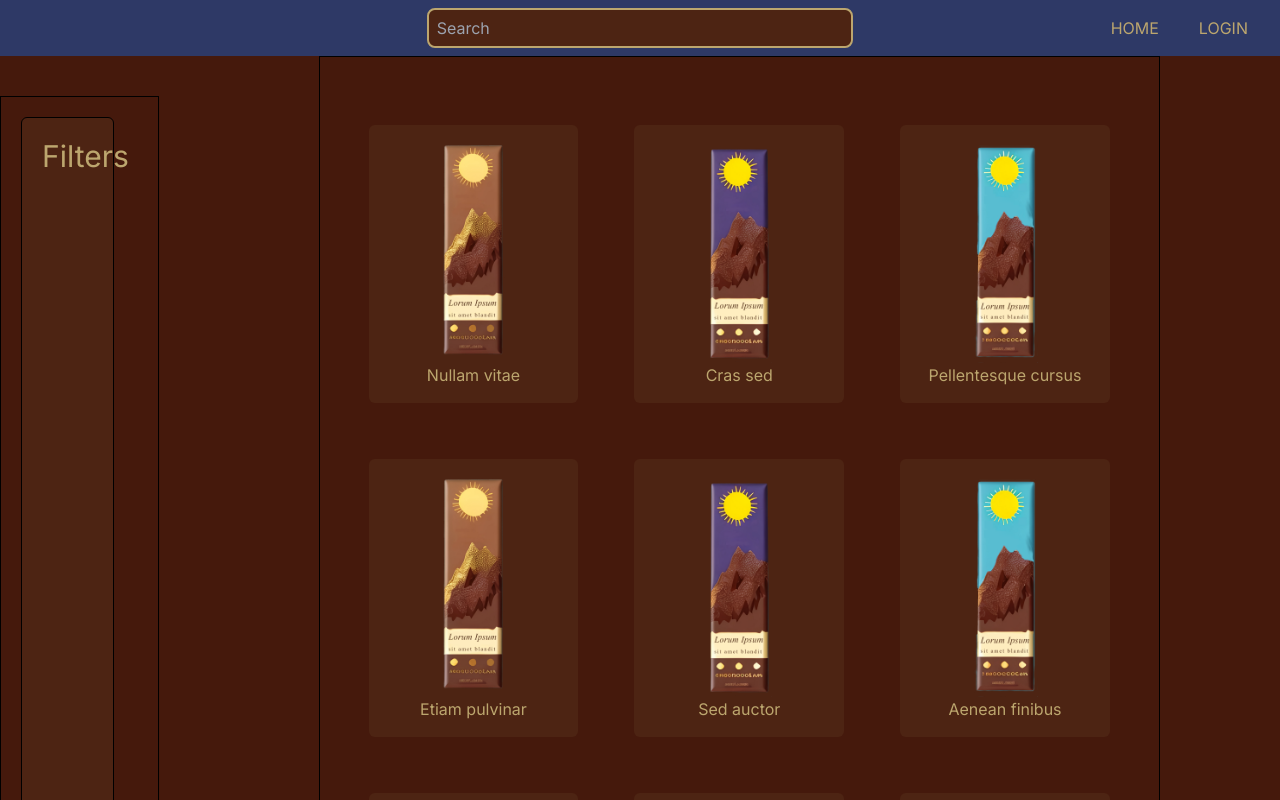
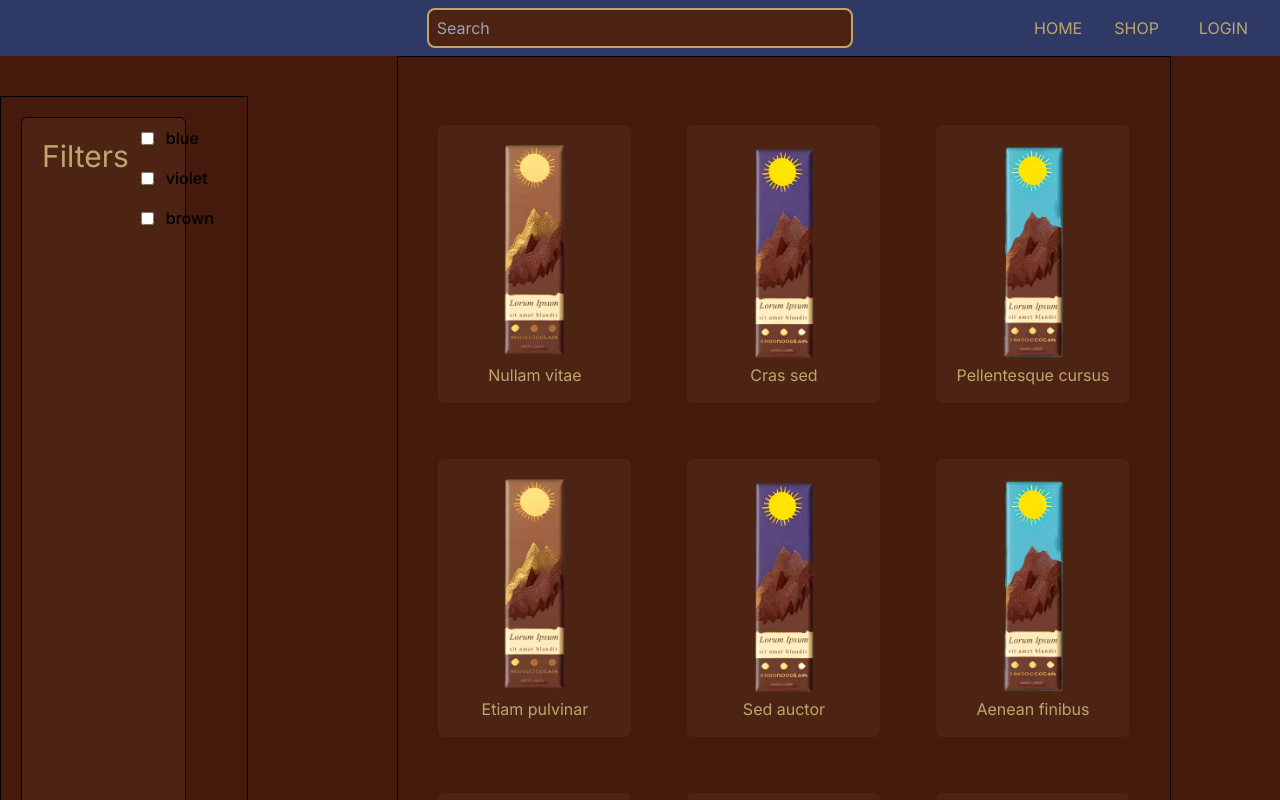
Before and after one commit to Kadgar782/ChocolateLanding, a Next.js app: page /shop in a window 1280 px wide. Shown: the top 800 px of the page. Built offline with nearby package versions, Linux system fonts and the light colour scheme.

Commit message:
Added Redux with provider

```diff
--- a/app/components/carousel.tsx
+++ b/app/components/carousel.tsx
@@ -3,23 +3,17 @@
 import { ArrowBigLeft, ArrowBigRight } from "lucide-react";
 import { Swiper, SwiperSlide } from "swiper/react";
 import { Navigation, Scrollbar } from "swiper/modules";
+import { selectProducts } from "../../lib/features/productsSlice";
+import { useSelector } from "react-redux";
 import "./css/carousel.css";
 import "swiper/css";
 import "swiper/css/scrollbar";
 import { useEffect, useState } from "react";
 
-export interface SingleProduct {
-  image: string;
-  name: string;
-  id: number;
-}
+export function ProductCarousel() {
+  const [productsPerPage, setProductsPerPage] = useState<number>(5);
 
-export type Products = SingleProduct[];
-
-type Function = { products: Products };
-
-export function ProductCarousel({ products }: Function) {
-  const [productsPerPage, setProductsPerPage] = useState<number>(5);
+  const products = useSelector(selectProducts);
   useEffect(() => {
     //if a user visited the site from a phone, then he will have fewer products displayed per page, but there will be more pages
     const productsPerPage = window.innerWidth >= 768 ? 5 : 2;
@@ -52,7 +46,7 @@ export function ProductCarousel({ products }: Function) {
           loop={true}
           modules={[Navigation, Scrollbar]}
         >
-          {products.map(({ image, name, id }, index) => (
+          {products.products.map(({ image, name, id }, index) => (
             <SwiperSlide key={id}>
               <section
                 className=" img-slider-card flex h-max flex-1 flex-col items-center rounded-md bg-primary  p-4 text-center "
--- a/app/layout.tsx
+++ b/app/layout.tsx
@@ -2,6 +2,7 @@ import "./globals.css";
 import type { Metadata } from "next";
 import { Inter } from "next/font/google";
 import Link from "next/link";
+import StoreProvider from "./storeProvider";
 
 const inter = Inter({ subsets: ["latin"] });
 
@@ -16,6 +17,7 @@ export default function RootLayout({
   children: React.ReactNode;
 }) {
   return (
+    <StoreProvider>
       <html lang="en">
         <body className={inter.className}>
           <section className="flex h-14 flex-row content-center ">
@@ -32,6 +34,9 @@ export default function RootLayout({
                 <Link className="pr-8" href="/">
                   HOME
                 </Link>
+                <Link className="pr-8" href="/shop">
+                  SHOP
+                </Link>
                 <Link className="px-2 pr-8" href="/login">
                   LOGIN
                 </Link>
@@ -41,5 +46,6 @@ export default function RootLayout({
           {children}
         </body>
       </html>
+    </StoreProvider>
   );
 }
--- a/app/shop/page.tsx
+++ b/app/shop/page.tsx
@@ -1,39 +1,85 @@
 "use client";
 
-import { Products } from "@/components/carousel";
+import { Products } from "../../lib/features/productsSlice";
 import { useState } from "react";
-import type { InputProps } from "@material-tailwind/react";
+import {
+  Checkbox,
+  Card,
+  List,
+  ListItem,
+  ListItemPrefix,
+  Typography,
+} from "@material-tailwind/react";
+import { useSelector } from "react-redux";
+import { useAppSelector } from "../../lib/hooks";
+import { selectProducts } from "../../lib/features/productsSlice";
 
 export default function Home() {
-  const products: Products = [
-    { image: "/img/Brown.png", name: "Nullam vitae ", id: 1 },
-    { image: "/img/Violet.png", name: "Cras sed", id: 2 },
-    { image: "/img/Blue.png", name: "Pellentesque cursus", id: 3 },
-    { image: "/img/Brown.png", name: "Etiam pulvinar", id: 4 },
-    { image: "/img/Violet.png", name: "Sed auctor", id: 5 },
-    { image: "/img/Blue.png", name: "Aenean finibus", id: 6 },
-    { image: "/img/Brown.png", name: "Curabitur vestibulum", id: 7 },
-    { image: "/img/Violet.png", name: "Duis vestibulum", id: 8 },
-    { image: "/img/Blue.png", name: "Suspendisse", id: 9 },
-    { image: "/img/Brown.png", name: "Aliquam fermentum", id: 10 },
-  ];
+  type filterSelections = string[] | string;
+
+  const categories: string[] = ["blue", "violet", "brown"];
 
   const filteredProducts: Products = [];
   const [query, setQuery] = useState<string>("");
-  const [color, setColor] = useState<string>("");
+  const [categoryFilters, setcategoryFilters] = useState<Set<filterSelections>>(
+    new Set(),
+  );
   const [filteredBy, setFilteredBy] = useState<string>("popularity");
+
+  const products = useAppSelector(selectProducts);
+
+  function updateFilters(checked: boolean, categoryFilter: filterSelections) {
+    if (checked)
+      setcategoryFilters((prev) => new Set(prev).add(categoryFilter));
+    else
+      setcategoryFilters((prev) => {
+        const next = new Set(prev);
+        next.delete(categoryFilter);
+        return next;
+      });
+  }
 
   return (
     <section className="wholePage flex min-h-screen w-full justify-end bg-background">
       <aside className="mt-10 flex w-1/5 border p-5">
         <section className=" filters flex w-4/5 justify-start rounded-md border bg-primary">
           <h1 className="pl-5 pt-5 text-3xl text-text">Filters</h1>
+          <Card>
+            <List>
+              {categories.map((elm, index) => {
+                return (
+                  <ListItem className="p-0" key={index}>
+                    <label
+                      htmlFor="vertical-list-react"
+                      className="flex w-full cursor-pointer items-center px-3 py-2"
+                    >
+                      <ListItemPrefix className="mr-3">
+                        <Checkbox
+                          id="vertical-list-react"
+                          ripple={false}
+                          crossOrigin=""
+                          className="hover:before:opacity-0"
+                          onChange={(e) => updateFilters(e.target.checked, elm)}
+                          containerProps={{
+                            className: "p-0",
+                          }}
+                        />
+                      </ListItemPrefix>
+                      <Typography color="blue-gray" className="font-medium">
+                        {elm}
+                      </Typography>
+                    </label>
+                  </ListItem>
+                );
+              })}
+            </List>
+          </Card>
         </section>
       </aside>
       <div className="flex flex-col items-center justify-center">
         <section className="products ml-10 flex w-3/4 flex-row flex-wrap justify-center border pt-10">
           {/* In the future there will be filtered products here */}
-          {products.map(({ image, name, id }) => (
+          {products.products.map(({ image, name, id }) => (
             <section
               className=" img-slider-card max-h-auto m-7 flex w-1/4  flex-col items-center rounded-md  bg-primary p-4 text-center "
               key={id}
--- /dev/null
+++ b/app/storeProvider.tsx
@@ -0,0 +1,18 @@
+"use client";
+import { useRef } from "react";
+import { Provider } from "react-redux";
+import { makeStore, AppStore } from "../lib/store";
+
+export default function StoreProvider({
+  children,
+}: {
+  children: React.ReactNode;
+}) {
+  const storeRef = useRef<AppStore>();
+  if (!storeRef.current) {
+    // Create the store instance the first time this renders
+    storeRef.current = makeStore();
+  }
+
+  return <Provider store={storeRef.current}>{children}</Provider>;
+}
--- /dev/null
+++ b/lib/features/productsSlice.ts
@@ -0,0 +1,101 @@
+import { createSlice, PayloadAction } from "@reduxjs/toolkit";
+import type { RootState } from "../store";
+
+// Define a type for the slice state
+export interface SingleProduct {
+  image: string;
+  name: string;
+  id: number;
+  categories: string;
+}
+
+export type Products = SingleProduct[];
+
+// Define a type for the slice state
+interface ProductsState {
+  products: Products;
+}
+
+// Define the initial state using that type
+const initialState: ProductsState = {
+  products: [
+    {
+      image: "/img/Brown.png",
+      name: "Nullam vitae ",
+      id: 1,
+      categories: "brown",
+    },
+    {
+      image: "/img/Violet.png",
+      name: "Cras sed",
+      id: 2,
+      categories: "violet",
+    },
+    {
+      image: "/img/Blue.png",
+      name: "Pellentesque cursus",
+      id: 3,
+      categories: "blue",
+    },
+    {
+      image: "/img/Brown.png",
+      name: "Etiam pulvinar",
+      id: 4,
+      categories: "brown",
+    },
+    {
+      image: "/img/Violet.png",
+      name: "Sed auctor",
+      id: 5,
+      categories: "violet",
+    },
+    {
+      image: "/img/Blue.png",
+      name: "Aenean finibus",
+      id: 6,
+      categories: "blue",
+    },
+    {
+      image: "/img/Brown.png",
+      name: "Curabitur vestibulum",
+      id: 7,
+      categories: "brown",
+    },
+    {
+      image: "/img/Violet.png",
+      name: "Duis vestibulum",
+      id: 8,
+      categories: "violet",
+    },
+    {
+      image: "/img/Blue.png",
+      name: "Suspendisse",
+      id: 9,
+      categories: "blue",
+    },
+    {
+      image: "/img/Brown.png",
+      name: "Aliquam fermentum",
+      id: 10,
+      categories: "brown",
+    },
+  ],
+};
+
+export const productsSlice = createSlice({
+  name: "products",
+  // `createSlice` will infer the state type from the `initialState` argument
+  initialState,
+  reducers: {
+    addProduct: (state: ProductsState, action: PayloadAction<Products>) => {
+      state.products.push(...action.payload);
+    },
+  },
+});
+
+export const { addProduct } = productsSlice.actions;
+
+// Other code such as selectors can use the imported `RootState` type
+export const selectProducts = (state: RootState) => state.products;
+
+export default productsSlice.reducer;
--- /dev/null
+++ b/lib/hooks.ts
@@ -0,0 +1,8 @@
+import { useDispatch, useSelector, useStore } from "react-redux";
+import type { TypedUseSelectorHook } from "react-redux";
+import type { RootState, AppDispatch, AppStore } from "./store";
+
+// Use throughout your app instead of plain `useDispatch` and `useSelector`
+export const useAppDispatch: () => AppDispatch = useDispatch;
+export const useAppSelector: TypedUseSelectorHook<RootState> = useSelector;
+export const useAppStore: () => AppStore = useStore;
--- /dev/null
+++ b/lib/store.ts
@@ -0,0 +1,23 @@
+import { createSlice, configureStore } from "@reduxjs/toolkit";
+import productsReducer from "./features/productsSlice";
+
+const store = configureStore({
+  reducer: {
+    products: productsReducer,
+  },
+});
+
+export const makeStore = () => {
+  return configureStore({
+    reducer: {
+      products: productsReducer,
+    },
+  });
+};
+
+// Infer the type of makeStore
+export type AppStore = ReturnType<typeof makeStore>;
+// Infer the `RootState` and `AppDispatch` types from the store itself
+export type RootState = ReturnType<typeof store.getState>;
+// Inferred type: {posts: PostsState, comments: CommentsState, users: UsersState}
+export type AppDispatch = typeof store.dispatch;
--- a/package.json
+++ b/package.json
@@ -12,6 +12,7 @@
     "@emotion/react": "^11.11.1",
     "@emotion/styled": "^11.11.0",
     "@material-tailwind/react": "^2.1.7",
+    "@reduxjs/toolkit": "^2.0.1",
     "@types/node": "20.6.2",
     "@types/react": "18.2.21",
     "@types/react-dom": "18.2.7",
@@ -23,6 +24,7 @@
     "postcss": "8.4.29",
     "react": "18.2.0",
     "react-dom": "18.2.0",
+    "react-redux": "^9.0.4",
     "swiper": "^11.0.4",
     "tailwindcss": "3.3.3",
     "typescript": "5.2.2"
```
Also changed, not shown: app/page.tsx (+2 -15 lines), 1 other file (tests, documents, lock files or other folders). Lines whose indentation alone changed are shown as unchanged.
